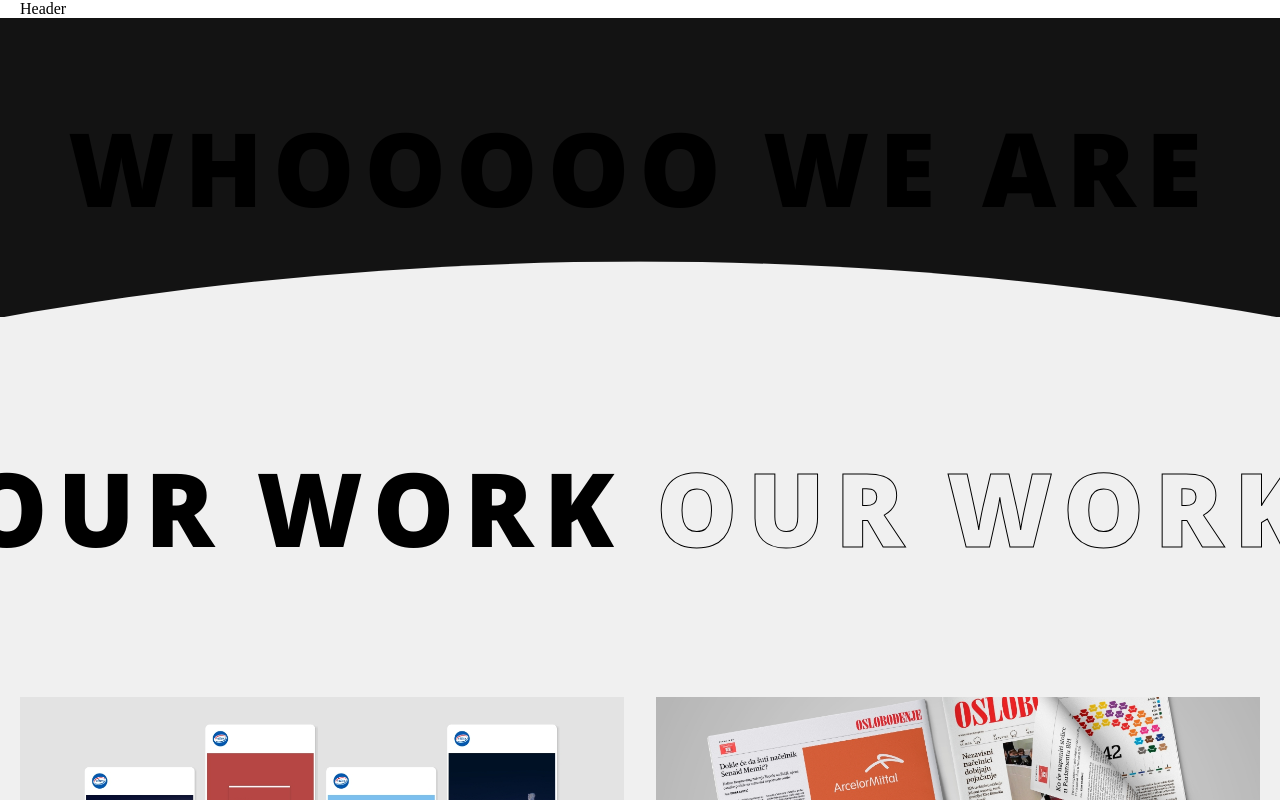
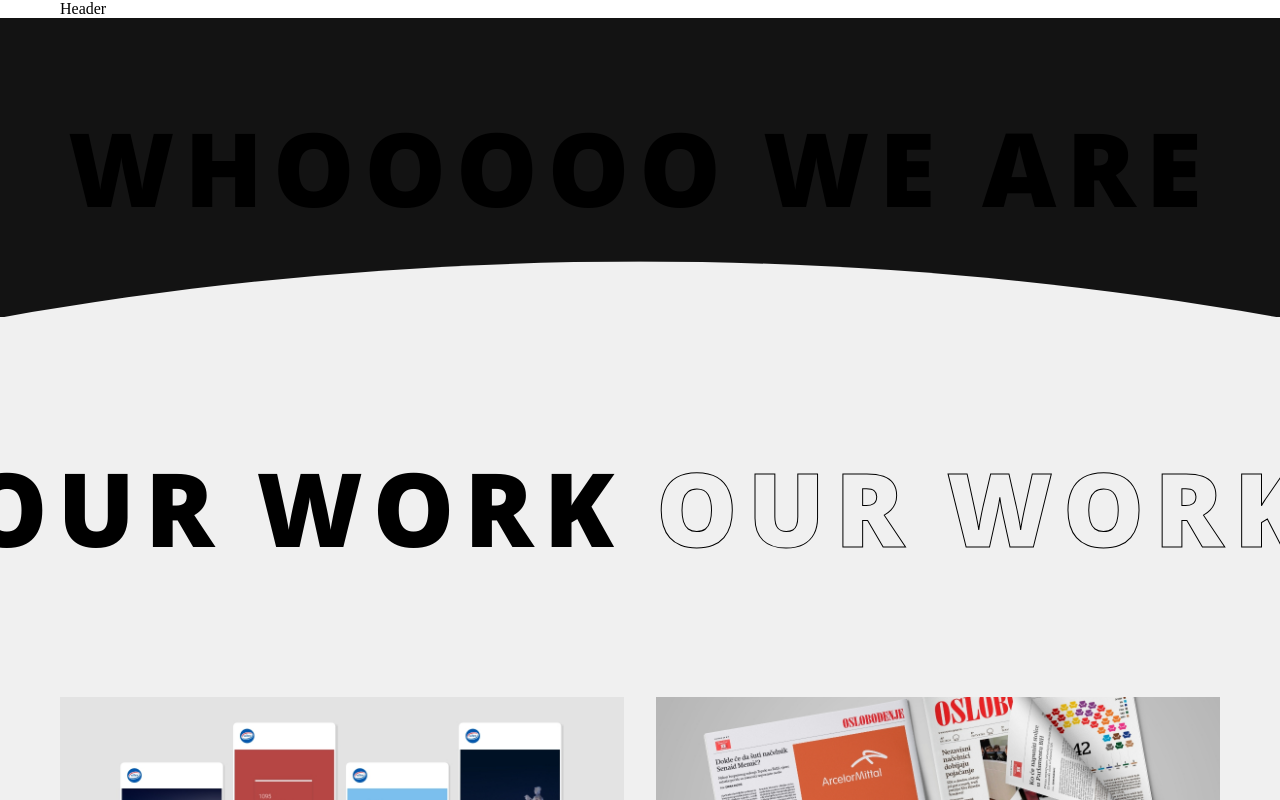
Before and after one commit to adamovic6666/sova, a Next.js app: page / in a window 1280 px wide. Shown: the top 800 px of the page. Built offline with nearby package versions, Linux system fonts and the light colour scheme.

Commit message:
m-width fix and contact details gap on mobile

```diff
--- a/app/_components/company-details/CompanyDetails.module.css
+++ b/app/_components/company-details/CompanyDetails.module.css
@@ -1,6 +1,7 @@
 .CompanyDetails {
   display: flex;
   flex-direction: column;
+  margin-top: 4rem;
 }
 
 .CompanyDetails p {
@@ -46,3 +47,9 @@
   justify-content: space-between;
   align-items: center;
 }
+
+@media (min-width: 768px) {
+  .CompanyDetails {
+    margin-top: 0;
+  }
+}
--- a/app/globals.css
+++ b/app/globals.css
@@ -36,7 +36,7 @@ p {
 }
 
 .container {
-  max-width: 124rem;
+  max-width: 116rem;
   margin: 0 auto;
   padding: 0 1.6rem;
   position: relative;
```
